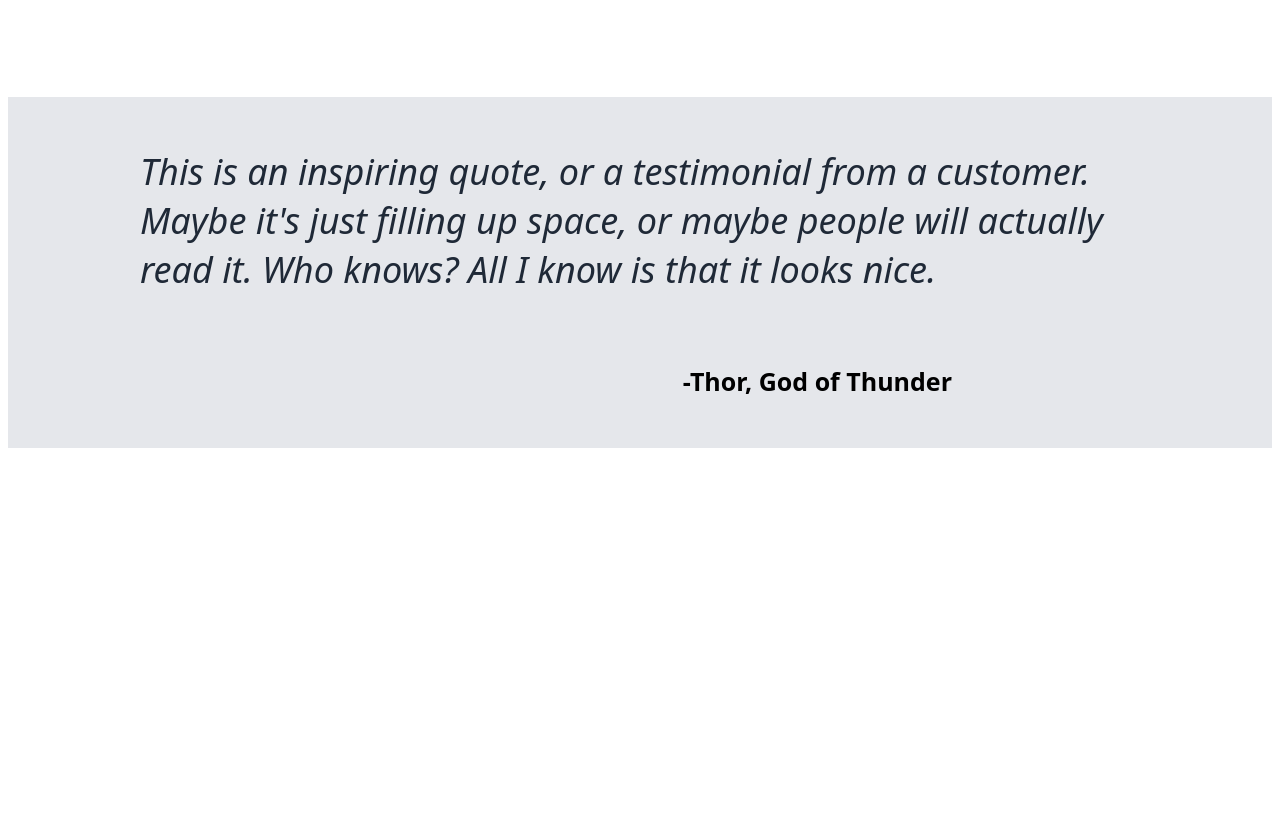
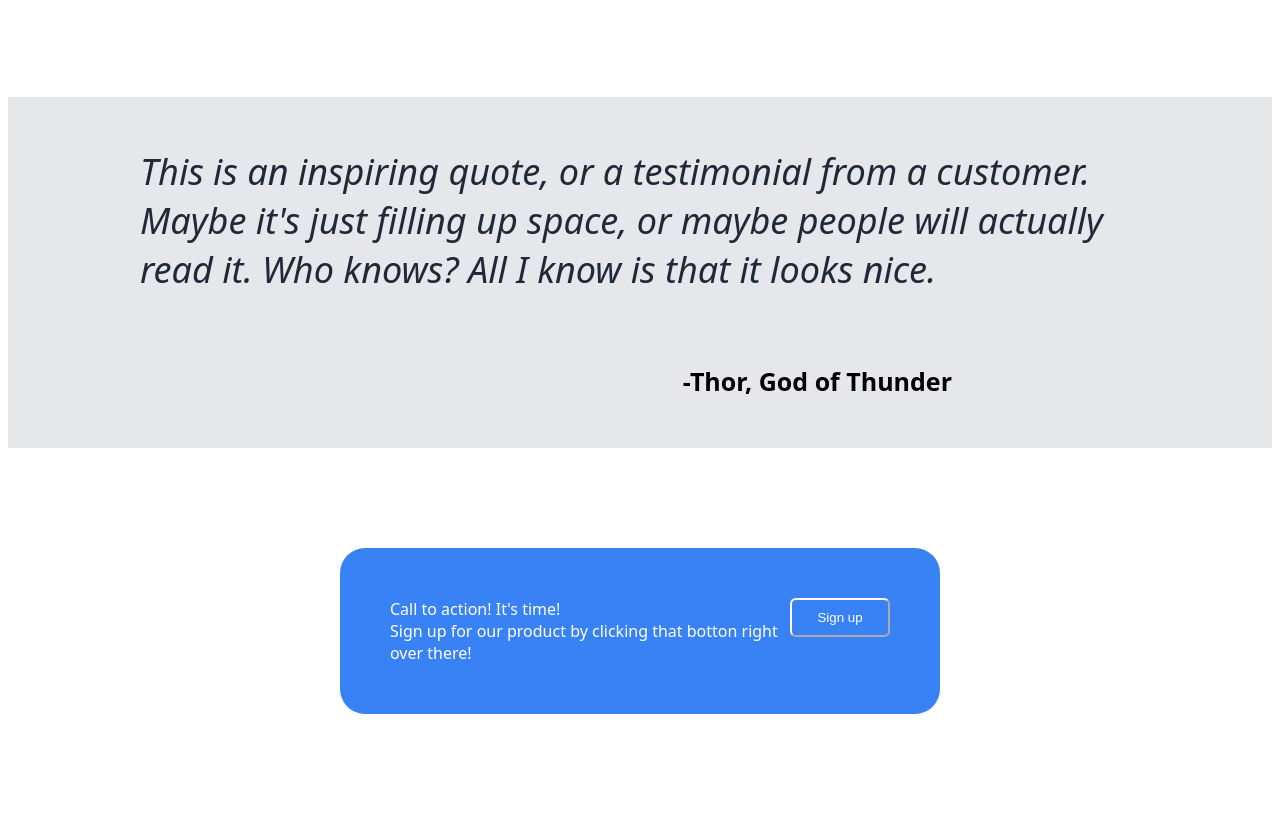
Before and after one commit to dariatarad/simple-website, a plain HTML site: page index.html in a window 1280 px wide. Shown: the part 882-1699 px from the top of the page. Before the commit the page ends 1338 px from the top, so only its background shows below. Drawn offline with Linux system fonts and the light colour scheme.

Commit message:
Create fourth container

```diff
--- a/index.html
+++ b/index.html
@@ -55,6 +55,18 @@
         <div class="name">
         <div class="thor">-Thor, God of Thunder</div></div>
 
+        <div class="fourth-container">
+            <div class="inside">
+                <div class="left-text">
+            <div class="call">Call to action! It's time!</div>
+            <div class="sign">Sign up for our product by clicking that botton right
+                over there!</div></div>
+            <div class="right-b">
+                <button class="button-two">Sign up</button>
+            </div>
+            </div>
+        </div>
+
 
     </body>
     </html>
--- a/style.css
+++ b/style.css
@@ -150,3 +150,30 @@ img {
    padding: 20px;
    margin-bottom: 30px;
 }
+
+.fourth-container {
+    display: flex;
+    justify-content: center;
+    padding: 100px;
+    font-family: system-ui, -apple-system, BlinkMacSystemFont, 'Segoe UI', Roboto, Oxygen, Ubuntu, Cantarell, 'Open Sans', 'Helvetica Neue', sans-serif;
+
+
+}
+
+.inside {
+    width: 500px;
+    padding: 50px;
+    background-color: #3882f6;
+    color: white;
+    border-radius: 25px;
+    display: flex;
+}
+
+.button-two {
+    background-color: #3882f6;
+    color: white;
+    padding: 10px;
+    width: 100px;
+    border-radius: 6px;
+    border-color: white;
+}
```
